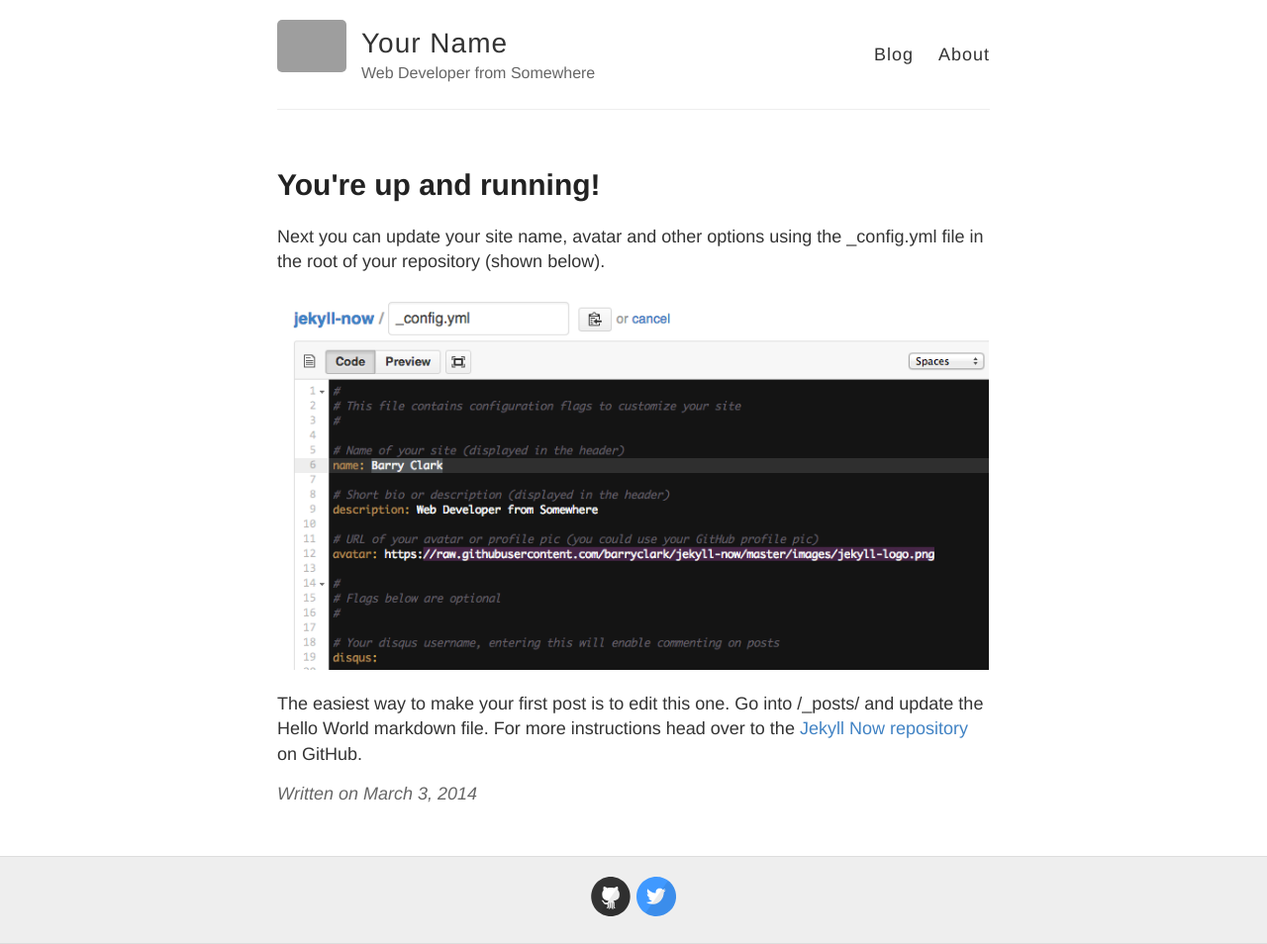
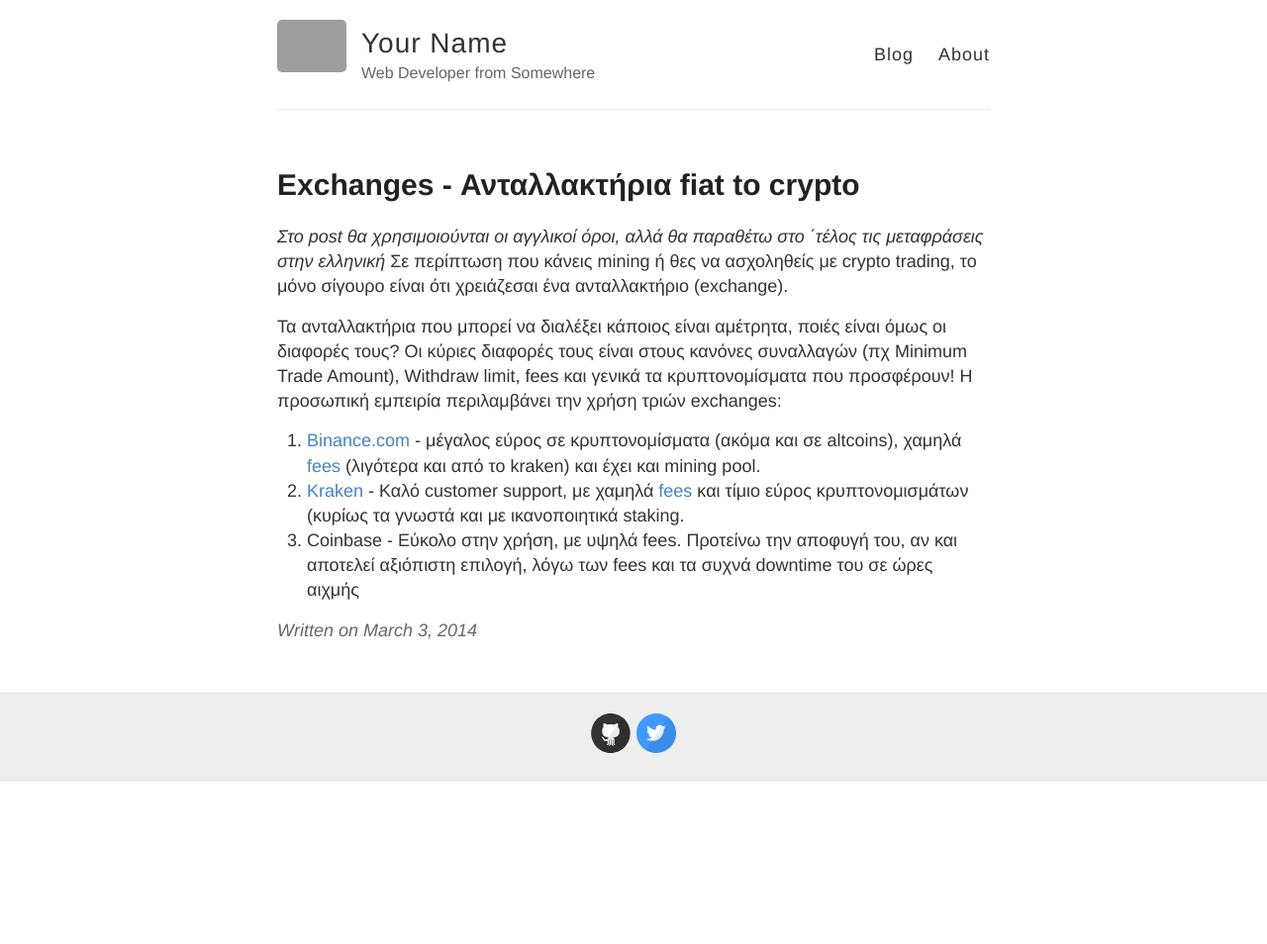
Before and after one commit to Hinetion/hinetion.github.io, a Jekyll site: the page built from _posts/2014-3-3-Hello-World.md, in a window 1280 px wide. Shown: the whole page at 99% size. Built offline with Jekyll 4.4.1, drawn with Linux system fonts in a browser that asks for light colours; after the commit the page ends 900 px from its top, so only the background shows below that; grey boxes are pictures that could not be loaded.

Commit message:
Update 2014-3-3-Hello-World.md

```diff
--- a/_posts/2014-3-3-Hello-World.md
+++ b/_posts/2014-3-3-Hello-World.md
@@ -1,10 +1,15 @@
 ---
 layout: post
-title: You're up and running!
+title: Exchanges - Ανταλλακτήρια fiat to crypto
+published: true
 ---
 
-Next you can update your site name, avatar and other options using the _config.yml file in the root of your repository (shown below).
+*Στο post θα χρησιμοιούνται οι αγγλικοί όροι, αλλά θα παραθέτω στο ΄τέλος τις μεταφράσεις στην ελληνική*
+Σε περίπτωση που κάνεις mining ή θες να ασχοληθείς με crypto trading, το μόνο σίγουρο είναι ότι χρειάζεσαι ένα ανταλλακτήριο (exchange).
 
-![_config.yml]({{ site.baseurl }}/images/config.png)
-
-The easiest way to make your first post is to edit this one. Go into /_posts/ and update the Hello World markdown file. For more instructions head over to the [Jekyll Now repository](https://github.com/barryclark/jekyll-now) on GitHub.
+Τα ανταλλακτήρια που μπορεί να διαλέξει κάποιος είναι αμέτρητα, ποιές είναι όμως οι διαφορές τους?
+Οι κύριες διαφορές τους είναι στους κανόνες συναλλαγών (πχ Minimum Trade Amount), Withdraw limit, fees και γενικά τα κρυπτονομίσματα που προσφέρουν!
+Η προσωπική εμπειρία περιλαμβάνει την χρήση τριών exchanges:
+1. [Binance.com](https://www.binance.com/en/register?ref=X45ARFPU) - μέγαλος εύρος σε κρυπτονομίσματα (ακόμα και σε altcoins), χαμηλά [fees](https://www.binance.com/en/trade-rule) (λιγότερα και από το kraken) και έχει και mining pool.
+2. [Kraken](r.kraken.com/5X0yN) - Καλό customer support, με χαμηλά [fees](https://www.kraken.com/features/fee-schedule) και τίμιο εύρος κρυπτονομισμάτων (κυρίως τα γνωστά και με ικανοποιητικά staking.
+3. Coinbase - Εύκολο στην χρήση, με υψηλά fees. Προτείνω την αποφυγή του, αν και αποτελεί αξιόπιστη επιλογή, λόγω των fees και τα συχνά downtime του σε ώρες αιχμής
```
